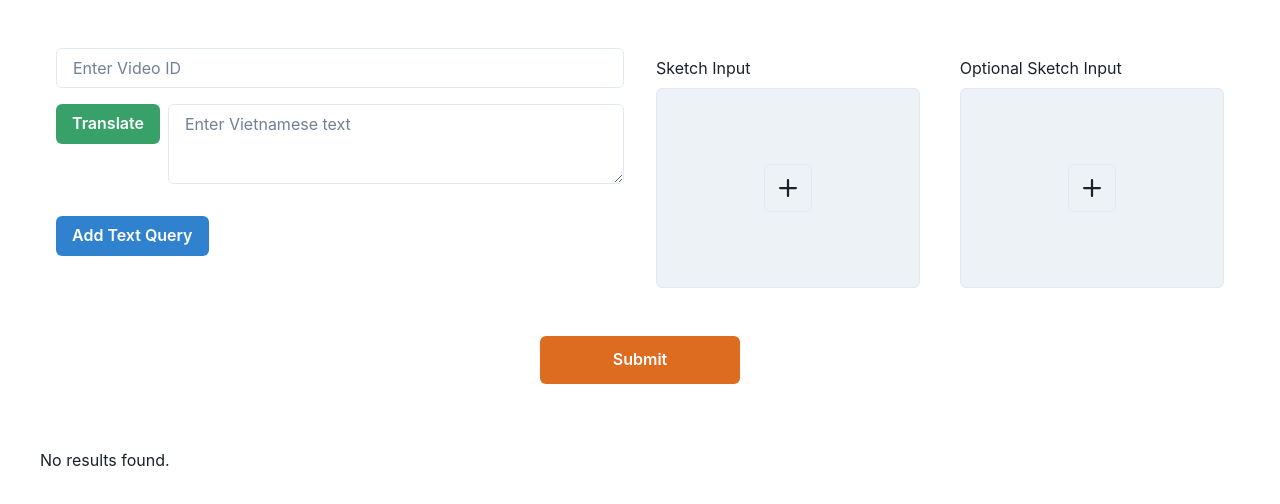
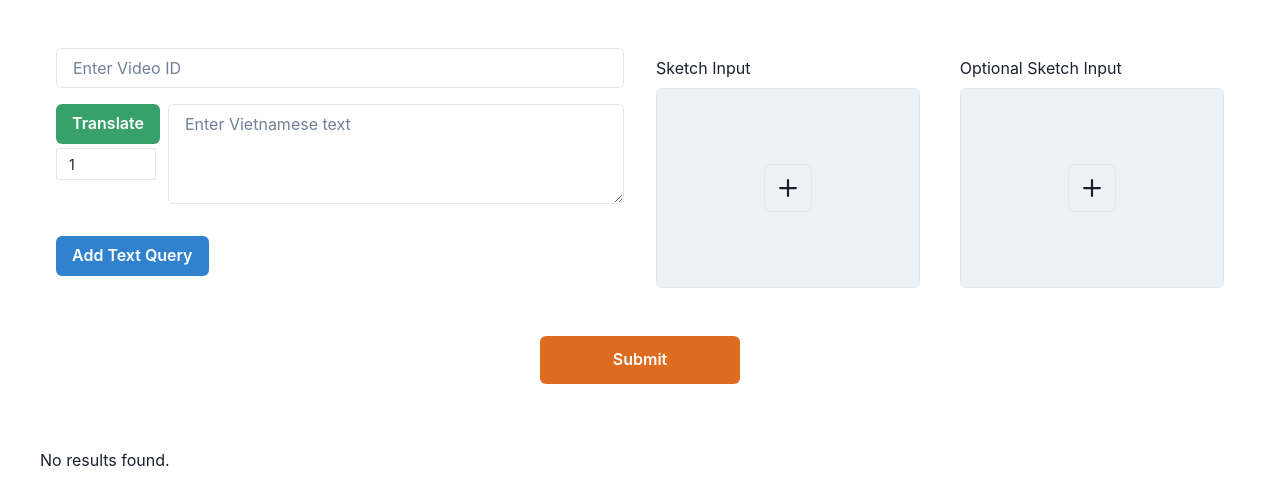
Before and after one commit to The-Pixel-Detectives/frontend, a React (Create React App) app: page / in a window 1280 px wide. Shown: the top 504 px of the page. Built offline with nearby package versions, Linux system fonts and the light colour scheme.

Commit message:
Add number of queries input

```diff
--- a/src/components/DynamicsTextInput.js
+++ b/src/components/DynamicsTextInput.js
@@ -3,9 +3,18 @@ import { Button, VStack, HStack, IconButton, Box, Input, Textarea } from '@chakr
 import { CloseIcon } from '@chakra-ui/icons';
 
 // Simulating the API call for translation
-const simulateTranslationApiCall = async (vietnameseText) => {
-  // Simulating an API that takes the Vietnamese text and returns an array of translated strings
-  return vietnameseText.split('.').map((sentence, idx) => `Translated sentence ${idx + 1}: ${sentence.trim()}`);
+const simulateTranslationApiCall = async (vietnameseText, numberOfQueries) => {
+  // Calculate the length of each chunk based on the number of queries
+  const chunkSize = Math.ceil(vietnameseText.length / numberOfQueries);
+
+  // Split the text evenly into chunks
+  const translatedArray = Array.from({ length: numberOfQueries }, (_, idx) => {
+    const start = idx * chunkSize;
+    const end = start + chunkSize;
+    return `Translated part ${idx + 1}: ${vietnameseText.slice(start, end).trim()}`;
+  });
+
+  return translatedArray;
 };
 
 const DynamicTextInput = forwardRef((props, ref) => {
@@ -13,6 +22,7 @@ const DynamicTextInput = forwardRef((props, ref) => {
   const [inputs, setInputs] = useState([]); // Dynamic input fields for translations
   const [vietnamesePrompt, setVietnamesePrompt] = useState(''); // Vietnamese input field
   const [videoId, setVideoId] = useState(''); // Video ID input field
+  const [queries, setQueries] = useState(1); // Number of queries input field
 
   // Function to handle adding a new empty input field
   const handleAddInput = (translatedText = '') => {
@@ -22,7 +32,7 @@ const DynamicTextInput = forwardRef((props, ref) => {
   // Handle translation using a simulated API call
   const handleTranslate = async () => {
     try {
-      const translatedArray = await simulateTranslationApiCall(vietnamesePrompt); // Simulate API call
+      const translatedArray = await simulateTranslationApiCall(vietnamesePrompt, queries); // Simulate API call with queries
       setInputs(translatedArray); // Display the translated array in the text areas
       console.log('Original Vietnamese Input:', vietnamesePrompt);
       console.log('Translated Array:', translatedArray); // Log the translated array
@@ -51,6 +61,7 @@ const DynamicTextInput = forwardRef((props, ref) => {
   useImperativeHandle(ref, () => ({
     getInputs: () => inputs, // Method to get translated inputs
     getVideoId: () => videoId, // Method to get the videoId
+    getQueries: () => queries, // Method to get number of queries
   }));
 
   return (
@@ -68,11 +79,39 @@ const DynamicTextInput = forwardRef((props, ref) => {
         />
       </HStack>
 
-      {/* Vietnamese Input with Translate Button */}
-      <HStack w="100%" align="top" justify="space-between" spacing="2" px="2" mb="4">
-        <Button colorScheme="green" size="md" onClick={handleTranslate}>
+      {/* Vietnamese Input with Translate Button and Queries Input */}
+      <VStack w="100%" align="top" justify="space-between" spacing="2" px="2" mb="4">
+        <HStack w="100%" alignItems="start">
+          {/* Translate Button and Number of Queries */}
+          <VStack align="start" spacing={0}>
+            <Button
+              colorScheme="green"
+              size="md"
+              onClick={handleTranslate}
+            >
               Translate
             </Button>
+            <Input
+              value={queries}
+              type="number"
+              size="sm"
+              placeholder="Queries"
+              variant="outline"
+              focusBorderColor="blue"
+              onChange={(e) => {
+              const value = e.target.value;
+              // Allow the field to be empty
+              if (value === '' || parseInt(value) >= 0) {
+                setQueries(value); // Allow empty string or valid numbers
+              }
+              }}
+              min={1}
+              width="100px" // Adjust width as necessary
+              mt={1} // Margin between button and input
+              />
+          </VStack>
+
+          {/* Vietnamese Text Input */}
           <Textarea
             value={vietnamesePrompt}
             placeholder="Enter Vietnamese text"
@@ -81,8 +120,10 @@ const DynamicTextInput = forwardRef((props, ref) => {
             focusBorderColor="blue"
             onChange={(e) => setVietnamesePrompt(e.target.value)}
             flex="1"
+            height="100px" // Set a specific height for the Vietnamese Text input
           />
         </HStack>
+      </VStack>
 
       {/* Dynamic Translation Input Fields */}
       <VStack spacing="4" w="100%" px="2" mb="4">
```
Lines whose indentation alone changed are shown as unchanged.
